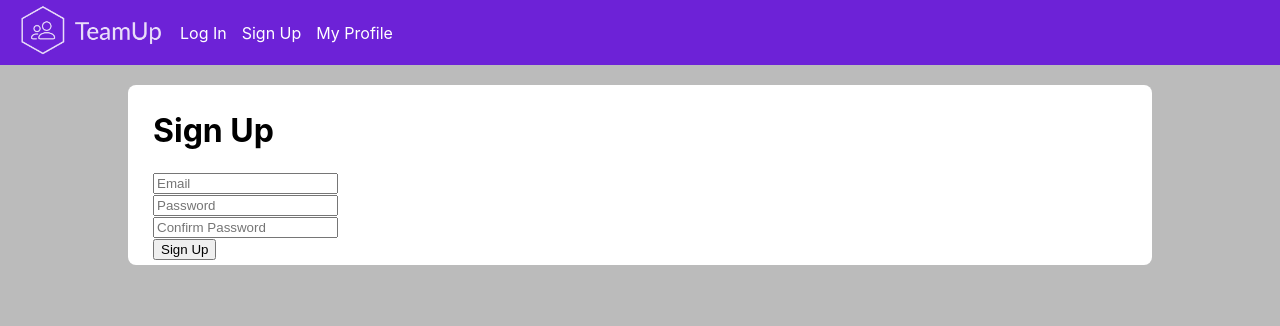
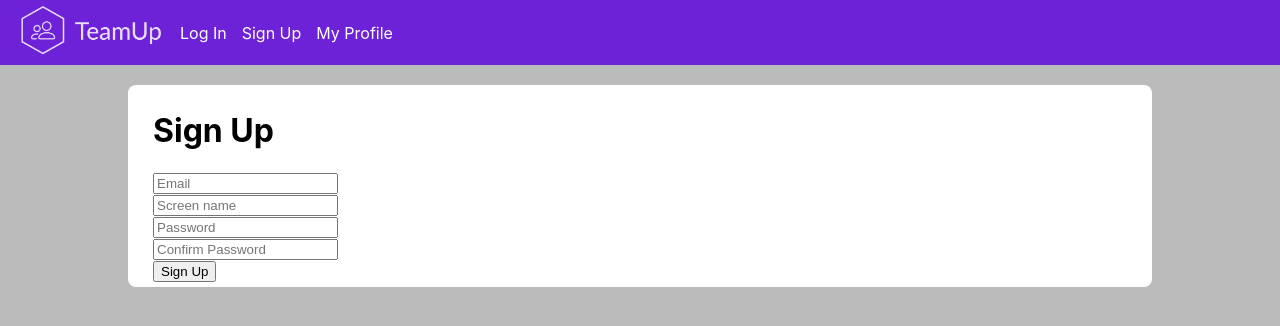
Before and after one commit to Lumamaster/TeamUp, a React (Create React App) app in the folder frontend/: page /signup in a window 1280 px wide. Shown: the top 326 px of the page. Built offline with nearby package versions, Linux system fonts and the light colour scheme.

Commit message:
Add screen name field to signup page

```diff
--- a/frontend/src/components/pages/SignupPage.js
+++ b/frontend/src/components/pages/SignupPage.js
@@ -6,6 +6,7 @@ class SignupPage extends React.Component {
         super(props);
         this.state = {
             email: "",
+            screenname:"",
             password: "",
             password2: "",
             errors: []
@@ -28,6 +29,12 @@ class SignupPage extends React.Component {
         } else if(!this.state.email.match('^([A-Z]|[a-z]|[0-9]){1,480}@purdue\.edu$')) {
             errors.push('Please enter a valid Purdue email address.')
         }
+        if(!this.state.screenname || this.state.screenname.length === 0) {
+            errors.push('The screen name field cannot be blank.');
+        } else if(this.state.screenname.length > 140) {
+            /* TODO: Match a regex for the screen name. */
+            errors.push('Please enter a valid screen name.')
+        }
         if(!this.state.password || this.state.password.length === 0) {
             errors.push('The password field cannot be blank.');
         } else if(this.state.password.length > 140) {
@@ -46,6 +53,7 @@ class SignupPage extends React.Component {
             /* TODO submit this to the backend */
             let payload = {
                 email: this.state.email,
+                screenname: this.state.screenname,
                 password: this.state.password
             }
             console.log("POST to the signup endpoint:",payload);
@@ -61,6 +69,14 @@ class SignupPage extends React.Component {
                         type="text"
                         onChange={this.handleInputChange}
                         placeholder="Email"
+                        autoComplete="email"
+                    />
+                    <br/>
+                    <input
+                        name="screenname"
+                        type="text"
+                        onChange={this.handleInputChange}
+                        placeholder="Screen name"
                         autoComplete="username"
                     />
                     <br/>
```
